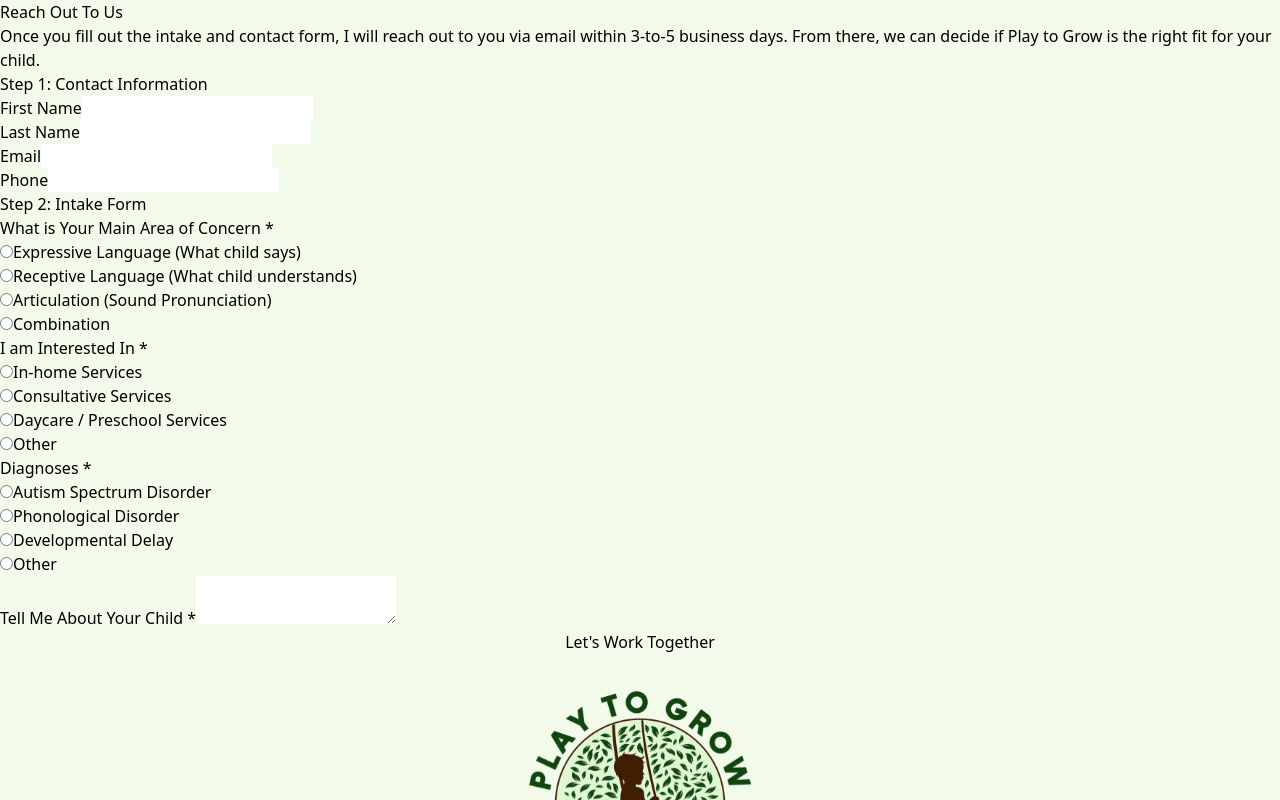
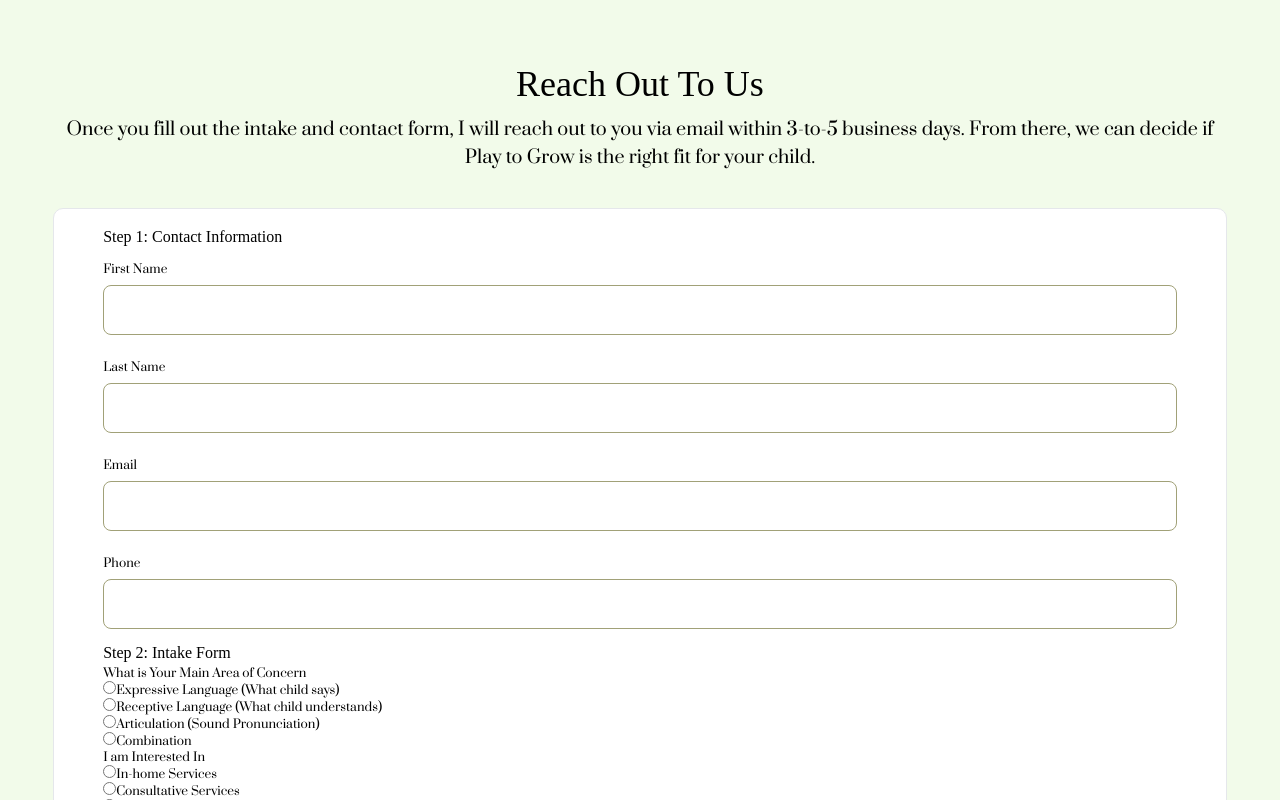
Before and after one commit to Webworks-DreamCraft/play-to-grow, a React (Vite) app: page / in a window 1280 px wide. Shown: the top 800 px of the page. Built offline with nearby package versions, Linux system fonts and the light colour scheme; a web font is replaced by a local one.

Commit message:
form styling

```diff
--- a/src/App.jsx
+++ b/src/App.jsx
@@ -5,7 +5,7 @@
 
   return (
     <>
-      <section className="md:container mx-auto bg-palm-leaf">
+      <section className="md:container mx-auto flex justify-center bg-palm-leaf">
         <IntakeForm />
       </section>
         <Footer />
--- /dev/null
+++ b/src/components/EmailInput.jsx
@@ -0,0 +1,56 @@
+import { useState, useEffect } from "react"
+
+const EmailInput = ({ label, type, name, errorSignal, setFormState, setErrorSignal }) => {
+
+  const [isEmpty, setIsEmpty] = useState(false);
+  const [isEmailValid, setIsEmailValid] = useState()
+
+  const emailPattern = /^[a-zA-Z0-9.!#$%&'*+/=?^_`{|}~-]+@[a-zA-Z0-9](?:[a-zA-Z0-9-]{0,61}[a-zA-Z0-9])?(?:\.[a-zA-Z0-9](?:[a-zA-Z0-9-]{0,61}[a-zA-Z0-9])?)*$/
+
+  const emailValidate = (event) => {
+    setIsEmailValid(emailPattern.test(event.target.value))
+    console.log(isEmailValid)
+  }
+
+  const changeHandler = (event) => {
+    emailValidate(event);
+    const { name, value } = event.target;
+    setFormState((prevState) => ({ ...prevState, [name]: value }));
+    setErrorSignal((prevState) => ({ ...prevState, [name]: false }));
+  };
+
+  useEffect(() => {
+    if (errorSignal === false) {
+      setIsEmpty(false)
+    } else {
+      setIsEmpty(true)
+    }
+  }, [errorSignal])
+
+  return (
+    <section
+      valid={isEmailValid || isEmailValid === false ? isEmailValid.toString() : null}
+      className="
+      [&[valid=false]]:bg-red-400
+      [&[valid=true]]:bg-green-400
+      flex
+      flex-col
+      font-prata
+      py-3
+
+      "
+    >
+      <label className="pb-2 text-xs">{label}</label>
+      <input
+        className="[&[empty=true]]:bg-red-400 bg-white p-3 rounded-lg border-[1px] border-sage"
+        type={type}
+        name={name}
+        onChange={changeHandler}
+        empty={isEmpty.toString()}
+        pattern={emailPattern}
+      />
+    </section>
+  );
+};
+
+export default EmailInput;
--- a/src/components/IntakeForm.jsx
+++ b/src/components/IntakeForm.jsx
@@ -1,6 +1,9 @@
 import { useState, useEffect } from "react";
 import TextInput from "./reusables/TextInput";
-import RadioInput from "./reusables/RadioInput";
+import RadioSection from "./reusables/RadioSection";
+import PhoneInput from "./PhoneInput";
+import EmailInput from "./EmailInput";
+import TextArea from "./TextArea";
 
 const IntakeForm = () => {
   const [errorSignal, setErrorSignal] = useState({
@@ -24,15 +27,6 @@
     message: "",
   });
 
-  const validatePhone = (event) => {
-    if (event.key === "Backspace") {
-    } else if (formState.phone.length >= 10) {
-      event.preventDefault();
-    } else if (!/[0-9]/.test(event.key)) {
-      event.preventDefault();
-    }
-  };
-
   const changeHandler = (event) => {
     const { name, value } = event.target;
     setFormState((prevState) => ({ ...prevState, [name]: value }));
@@ -40,6 +34,7 @@
   };
 
   const submitHandler = (event) => {
+    event.preventDefault();
     const formArray = Object.entries(formState);
     formArray.forEach((entry) => {
       if (entry[1].length === 0) {
@@ -49,19 +44,20 @@
       }
     });
     console.log(errorSignal);
-    event.preventDefault();
   };
 
   return (
-    <section className="flex flex-col">
-      <h2>Reach Out To Us</h2>
-      <p>
+    <section className="flex flex-col w-11/12 justify-center">
+      <h2 className="font-patua text-4xl text-center pt-16 pb-3">Reach Out To Us</h2>
+      <p className="font-prata text-center text-lg pb-9">
         Once you fill out the intake and contact form, I will reach out to you
         via email within 3-to-5 business days. From there, we can decide if Play
         to Grow is the right fit for your child.
       </p>
-      <form className="flex flex-col" onSubmit={submitHandler}>
-        <h2>Step 1: Contact Information</h2>
+      <section className="flex justify-center bg-white border-[0.5px] rounded-[10px]">
+
+        <form className="flex flex-col w-11/12" onSubmit={submitHandler}>
+          <h2 className="font-patua pt-4">Step 1: Contact Information</h2>
           <TextInput
             label="First Name"
             type="text"
@@ -76,130 +72,68 @@
             onChange={changeHandler}
             errorSignal={errorSignal.lastName}
           />
-        <TextInput
+          <EmailInput
             label="Email"
-          type="email"
             name="email"
             onChange={changeHandler}
             errorSignal={errorSignal.email}
+            setErrorSignal={setErrorSignal}
+            setFormState={setFormState}
           />
-        <label htmlFor="phone">
-          Phone
-          <input
+            <PhoneInput
+              label="Phone"
               type="text"
               name="phone"
               onChange={changeHandler}
-            onKeyDown={validatePhone}
+              formState={formState}
+              errorSignal={errorSignal.phone}
             />
-        </label>
-        <h2>Step 2: Intake Form</h2>
-        <p>What is Your Main Area of Concern *</p>
-        <RadioInput
+          <h2 className="font-patua">Step 2: Intake Form</h2>
+          <RadioSection
+            changeHandler={changeHandler}
+            formState={formState}
+            errorSignal={errorSignal}
             name="concern"
-          value="Expressive Language (What child says)"
-          checked={
-            formState.concern === "Expressive Language (What child says)"
-              ? true
-              : false
-          }
+            title="What is Your Main Area of Concern"
+            firstOption="Expressive Language (What child says)"
+            secondOption="Receptive Language (What child understands)"
+            thirdOption="Articulation (Sound Pronunciation)"
+            fourthOption="Combination"
+          />
+          <RadioSection
+            changeHandler={changeHandler}
+            formState={formState}
+            errorSignal={errorSignal}
+            name="interest"
+            title="I am Interested In"
+            firstOption="In-home Services"
+            secondOption="Consultative Services"
+            thirdOption="Daycare / Preschool Services"
+            fourthOption="Other"
+          />
+          <RadioSection
+            changeHandler={changeHandler}
+            formState={formState}
+            errorSignal={errorSignal}
+            name="diagnoses"
+            title="Diagnoses"
+            firstOption="Autism Spectrum Disorder"
+            secondOption="Phonological Disorder"
+            thirdOption="Developmental Delay"
+            fourthOption="Other"
+          />
+            <TextArea
+              name="message"
+              label="Tell Me About Your Child"
+              errorSignal={errorSignal.message}
               onChange={changeHandler}
             />
-        <RadioInput
-          name="concern"
-          value="Receptive Language (What child understands)"
-          checked={
-            formState.concern === "Receptive Language (What child understands)"
-              ? true
-              : false
-          }
-          onChange={changeHandler}
-        />
-        <RadioInput
-          name="concern"
-          value="Articulation (Sound Pronunciation)"
-          checked={
-            formState.concern === "Articulation (Sound Pronunciation)"
-              ? true
-              : false
-          }
-          onChange={changeHandler}
-        />
-        <RadioInput
-          name="concern"
-          value="Combination"
-          checked={formState.concern === "Combination" ? true : false}
-          onChange={changeHandler}
-        />
-        <p>I am Interested In * </p>
-        <RadioInput
-          name="interest"
-          value="In-home Services"
-          checked={formState.interest === "In-home Services" ? true : false}
-          onChange={changeHandler}
-        />
-        <RadioInput
-          name="interest"
-          value="Consultative Services"
-          checked={
-            formState.interest === "Consultative Services" ? true : false
-          }
-          onChange={changeHandler}
-        />
-        <RadioInput
-          name="interest"
-          value="Daycare / Preschool Services"
-          checked={
-            formState.interest === "Daycare / Preschool Services" ? true : false
-          }
-          onChange={changeHandler}
-        />
-        <RadioInput
-          name="interest"
-          value="Other"
-          checked={formState.interest === "Other" ? true : false}
-          onChange={changeHandler}
-        />
-        <p>Diagnoses *</p>
-        <RadioInput
-          name="diagnoses"
-          value="Autism Spectrum Disorder"
-          checked={
-            formState.diagnoses === "Autism Spectrum Disorder" ? true : false
-          }
-          onChange={changeHandler}
-        />
-        <RadioInput
-          name="diagnoses"
-          value="Phonological Disorder"
-          checked={
-            formState.diagnoses === "Phonological Disorder" ? true : false
-          }
-          onChange={changeHandler}
-        />
-        <RadioInput
-          name="diagnoses"
-          value="Developmental Delay"
-          type="checkbox"
-          checked={formState.diagnoses === "Developmental Delay" ? true : false}
-          onChange={changeHandler}
-        />
-        <RadioInput
-          name="diagnoses"
-          value="Other"
-          type="checkbox"
-          checked={formState.diagnoses === "Other" ? true : false}
-          onChange={changeHandler}
-        />
-        <label>
-          Tell Me About Your Child *
-          <textarea
-            name="message"
-            value={formState.message}
-            onChange={changeHandler}
-          />
-        </label>
-        <button type="submit">Let's Work Together</button>
+          <button
+            type="submit"
+            className="font-prata"
+          >Let's Work Together</button>
         </form>
+      </section>
     </section>
   );
 };
--- /dev/null
+++ b/src/components/PhoneInput.jsx
@@ -0,0 +1,42 @@
+import { useState, useEffect } from "react"
+
+const TextInput = ({ label, name, onChange, errorSignal, formState }) => {
+
+  const [focused, setFocused] = useState(false);
+
+  useEffect(() => {
+    if (errorSignal === false) {
+      setFocused(false)
+    } else {
+      setFocused(true)
+    }
+  }, [errorSignal])
+
+  const validatePhone = (event) => {
+    if (event.key === "Backspace") {
+    } else if (formState.phone.length >= 10) {
+      event.preventDefault();
+    } else if (!/[0-9]/.test(event.key)) {
+      event.preventDefault();
+    }
+  };
+
+  return (
+    <section
+      focused={focused.toString()}
+      className="flex flex-col font-prata py-3"
+    >
+      <label className="text-xs pb-2">{label}</label>
+      <input
+        className="[&[focused=true]]:bg-red-400 p-3 rounded-lg border-[1px] border-sage"
+        type="text"
+        name={name}
+        onChange={onChange}
+        focused={focused.toString()}
+        onKeyDown={validatePhone}
+      />
+    </section>
+  );
+};
+
+export default TextInput;
--- /dev/null
+++ b/src/components/TextArea.jsx
@@ -0,0 +1,32 @@
+import { useState, useEffect } from "react"
+
+const TextArea = ({ label, name, onChange, errorSignal }) => {
+
+  const [isEmpty, setIsEmpty] = useState(false);
+
+  useEffect(() => {
+    if (errorSignal === false) {
+      setIsEmpty(false)
+    } else {
+      setIsEmpty(true)
+    }
+  }, [errorSignal])
+
+  const handleFocus = (e) => {
+    setIsEmpty(true);
+  }
+
+  return (
+    <section>
+      <label className="font-prata">{label}</label>
+      <textarea
+        className="[&[empty=true]]:bg-red-400"
+        name={name}
+        onChange={onChange}
+        empty={isEmpty.toString()}
+      />
+    </section>
+  );
+};
+
+export default TextArea;
--- /dev/null
+++ b/src/components/reusables/RadioSection.jsx
@@ -0,0 +1,60 @@
+import RadioInput from "./RadioInput";
+import { useState, useEffect } from "react";
+
+const RadioSection = ({
+  formState,
+  errorSignal,
+  changeHandler,
+  name,
+  title,
+  firstOption,
+  secondOption,
+  thirdOption,
+  fourthOption,
+}) => {
+
+  const [isEmpty, setIsEmpty] = useState(false);
+
+  useEffect(() => {
+    if (errorSignal[name] === false) {
+      setIsEmpty(false);
+    } else {
+      setIsEmpty(true);
+    }
+  }, [errorSignal]);
+
+  return (
+    <section
+      empty={isEmpty.toString()}
+      className="[&[empty=true]]:bg-red-400 font-prata flex flex-col text-xs"
+    >
+      <p>{title}</p>
+      <RadioInput
+        name={name}
+        value={firstOption}
+        checked={formState[name] === firstOption ? true : false}
+        onChange={changeHandler}
+      />
+      <RadioInput
+        name={name}
+        value={secondOption}
+        checked={formState[name] === secondOption ? true : false}
+        onChange={changeHandler}
+      />
+      <RadioInput
+        name={name}
+        value={thirdOption}
+        checked={formState[name] === thirdOption ? true : false}
+        onChange={changeHandler}
+      />
+      <RadioInput
+        name={name}
+        value={fourthOption}
+        checked={formState[name] === fourthOption ? true : false}
+        onChange={changeHandler}
+      />
+    </section>
+  );
+};
+
+export default RadioSection;
--- a/src/components/reusables/TextInput.jsx
+++ b/src/components/reusables/TextInput.jsx
@@ -1,33 +1,33 @@
 import { useState, useEffect } from "react"
 
-const TextInput = ({ label, type, name, onChange, errorSignal }) => {
+const TextInput = ({ label, type, name, onChange, errorSignal, pattern }) => {
 
-  const [focused, setFocused] = useState(false);
+  const [isEmpty, setIsEmpty] = useState(false);
 
   useEffect(() => {
     if (errorSignal === false) {
-      setFocused(false)
+      setIsEmpty(false)
     } else {
-      setFocused(true)
+      setIsEmpty(true)
     }
   }, [errorSignal])
 
-  const handleFocus = (e) => {
-    setFocused(true);
-  }
-
   return (
-    <section focused={focused.toString()}>
-      <label className="">{label}</label>
+    <section
+      empty={isEmpty.toString()}
+      className="flex flex-col font-prata py-3 rounded-[10px] [&[empty=true]]:mb-3 [&[empty=true]]:bg-error-light"
+     >
+      <label className="pb-2 text-xs">{label}</label>
       <input
-        className="[&[focused=true]]:bg-red-400"
+        className="p-3 rounded-lg border-[1px] border-sage"
         type={type}
         name={name}
         onChange={onChange}
-        // onBlur={handleFocus}
-        focused={focused.toString()}
-        // required={true}
       />
+      <p
+        className="[&[empty=false]]:hidden pt-2 text-error-dark text-xs"
+        empty={isEmpty.toString()}
+      >Please enter required information</p>
     </section>
   );
 };
--- a/src/index.css
+++ b/src/index.css
@@ -8,3 +8,7 @@
 textarea:focus, input:focus{
   outline: none;
 }
+
+input:invalid {
+
+}
--- a/tailwind.config.js
+++ b/tailwind.config.js
@@ -16,8 +16,8 @@
         "wheat-field-middle": "#D89428",
         "wheat-field-dark": "#3D1B0B",
         "sage": "#A1A178",
-        "error-red-light": "#FFF0F0",
-        "error-red-dark": "#D64751",
+        "error-light": "#FFF0F0",
+        "error-dark": "#D64751",
         "success-green": "#5CB82A"
 
       },
```
Lines whose indentation alone changed are shown as unchanged.
